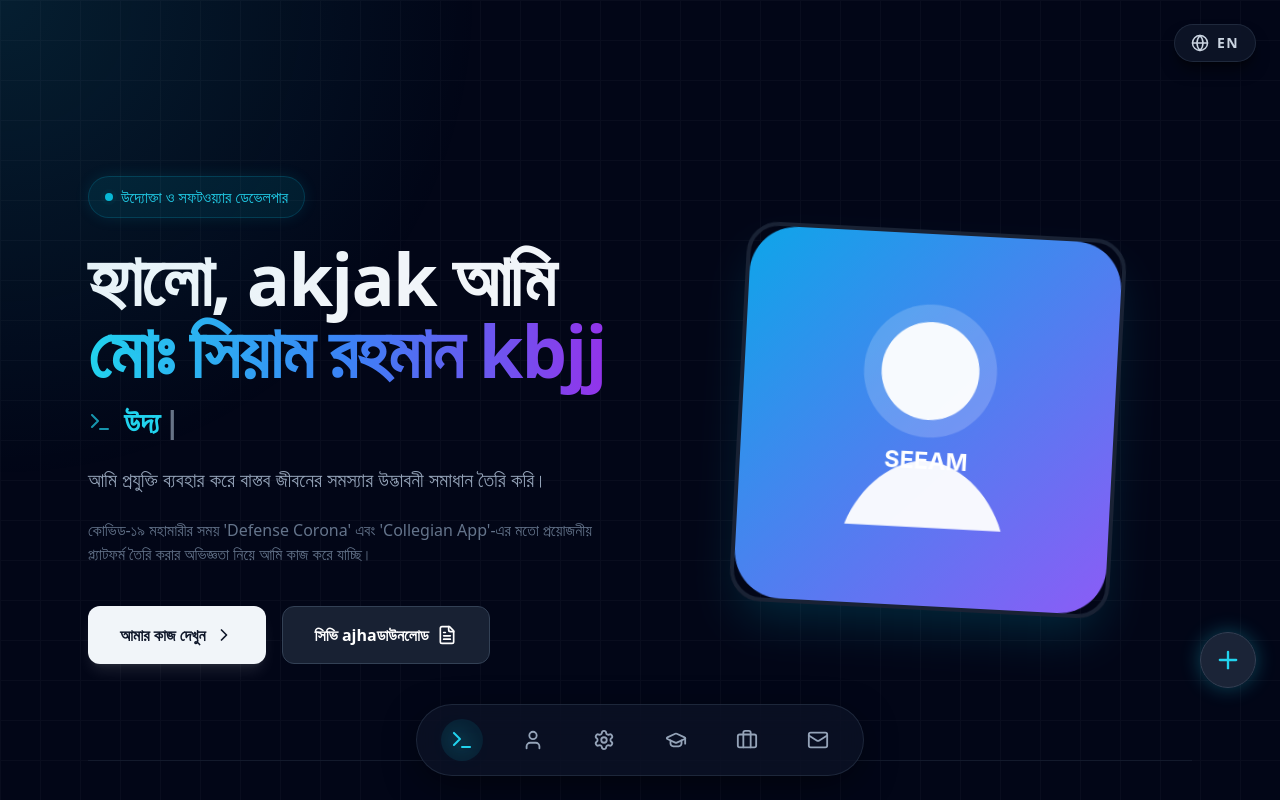
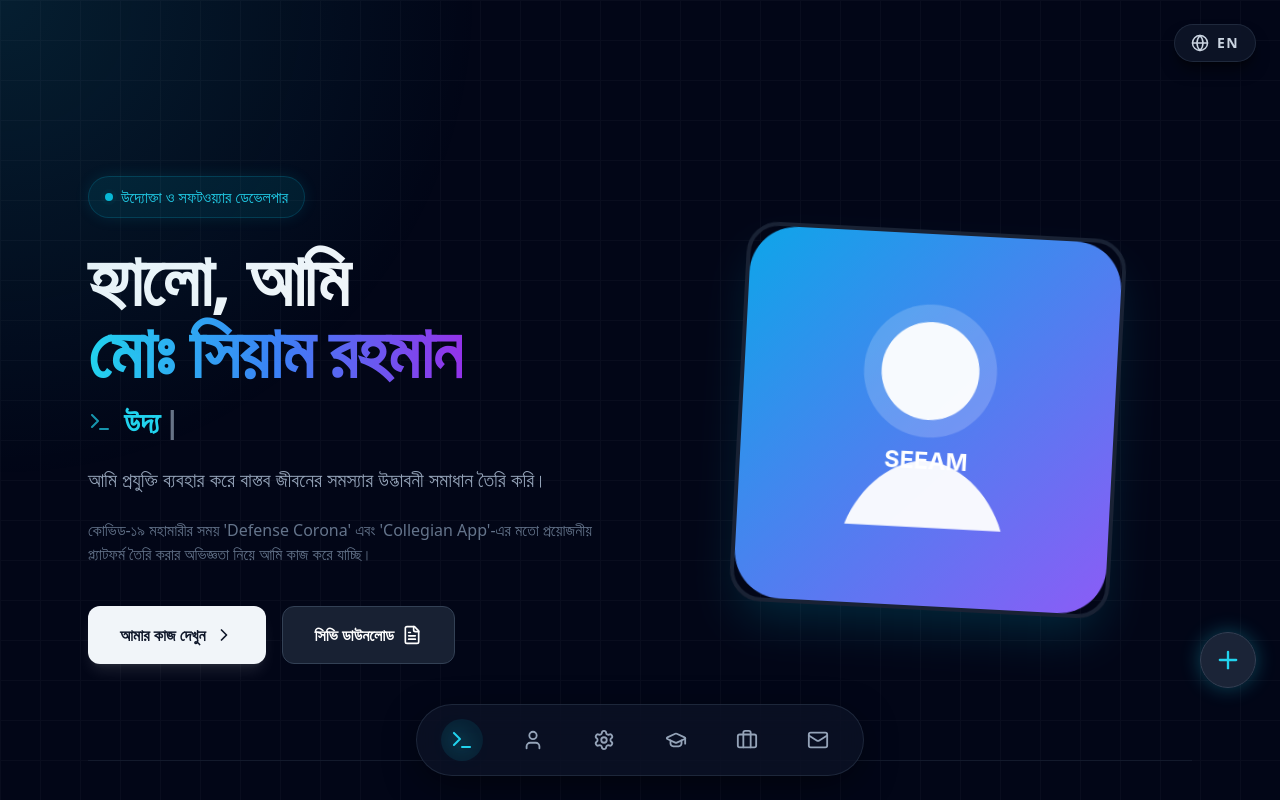
Before and after one commit to seeam-labs/portfolio, a React (Vite) app: page / in a window 1280 px wide. Shown: the top 800 px of the page. Built offline with nearby package versions, Linux system fonts and the light colour scheme.

Commit message:
Update project

```diff
--- a/src/App.jsx
+++ b/src/App.jsx
@@ -30,12 +30,12 @@ const translations = {
     nav: { home: 'হোম', about: 'সম্পর্কে', services: 'সেবা', experience: 'অভিজ্ঞতা', projects: 'প্রজেক্ট', contact: 'যোগাযোগ' },
     hero: {
       badge: 'উদ্যোক্তা ও সফটওয়্যার ডেভেলপার',
-      hello: 'হ্যালো, akjak আমি',
-      name: 'মোঃ সিয়াম রহমান kbjj ',
+      hello: 'হ্যালো, আমি',
+      name: 'মোঃ সিয়াম রহমান',
       desc: 'আমি প্রযুক্তি ব্যবহার করে বাস্তব জীবনের সমস্যার উদ্ভাবনী সমাধান তৈরি করি।',
       subDesc: "কোভিড-১৯ মহামারীর সময় 'Defense Corona' এবং 'Collegian App'-এর মতো প্রয়োজনীয় প্ল্যাটফর্ম তৈরি করার অভিজ্ঞতা নিয়ে আমি কাজ করে যাচ্ছি।",
       btnWork: 'আমার কাজ দেখুন',
-      btnCV: 'সিভি ajhaডাউনলোড',
+      btnCV: 'সিভি ডাউনলোড',
       roles: ['সফটওয়ার ডেভেলপার', 'উদ্যোক্তা', 'টেকনিক্যাল স্পেশালিস্ট', 'প্রোডাক্ট ম্যানেজার']
     },
     about: {
@@ -682,7 +682,7 @@ export default function App() {
           <h2 className="text-4xl md:text-5xl font-bold text-slate-100 mb-6">{t.contact.title}</h2>
           <p className="text-slate-400 text-lg mb-10 leading-relaxed">{t.contact.desc}</p>
           <a href="mailto:connect.seeam@gmail.com" className="inline-flex items-center justify-center px-8 py-4 rounded-xl bg-slate-900 border border-cyan-500 text-cyan-400 font-bold hover:bg-cyan-500 hover:text-slate-900 transition-all duration-300 mb-16 shadow-[0_0_20px_rgba(34,211,238,0.2)] hover:scale-105 active:scale-95">
-            baal.connect.seeam@gmail.com
+            connect.seeam@gmail.com
           </a>
           <div className="flex flex-col items-center justify-center gap-4 text-slate-400">
             <p className="flex items-center gap-2 hover:text-white transition-colors cursor-pointer group">
```
